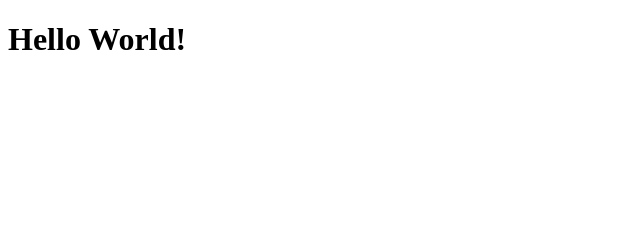
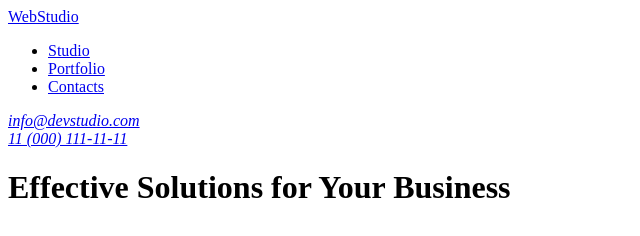
Before and after one commit to KatKat92/goit-markup-hw-01, a plain HTML site: page index.html in a window 1280 px wide. Shown: the whole page, without its empty margins (0-640 px from the left). Drawn offline with Linux system fonts and the light colour scheme.

Commit message:
Header index.html updated

```diff
--- a/index.html
+++ b/index.html
@@ -1,11 +1,30 @@
 <!DOCTYPE html>
-<html lang="uk">
-<head>
-    <meta charset="UTF-8">
-    <meta name="viewport" content="width=device-width, initial-scale=1.0">
+<html lang="en">
+  <head>
+    <meta charset="UTF-8" />
+    <meta name="viewport" content="width=device-width, initial-scale=1.0" />
     <title>index.html</title>
-</head>
-<body>
-    <h1>Hello World!</h1>
-</body>
+  </head>
+  <body>
+    <header>
+      <!-- navigation -->
+      <nav>
+        <a href="./index.html"> WebStudio </a>
+        <ul>
+          <li><a href="Studio">Studio</a></li>
+          <li><a href="Portfolio">Portfolio</a></li>
+          <li><a href="Contacts">Contacts</a></li>
+        </ul>
+      </nav>
+      <!-- contact number & email -->
+      <address>
+        <a href="mailto:mailto:info@devstudio.com">info@devstudio.com</a> <br />
+        <a href="tel:+110001111111">11 (000) 111-11-11</a>
+      </address>
+    </header>
+    <main>
+       <h1>Effective Solutions for Your Business</h1>
+
+    </main>
+  </body>
 </html>
```
Also changed, not shown: images/topline.svg (added), 1 other file.
